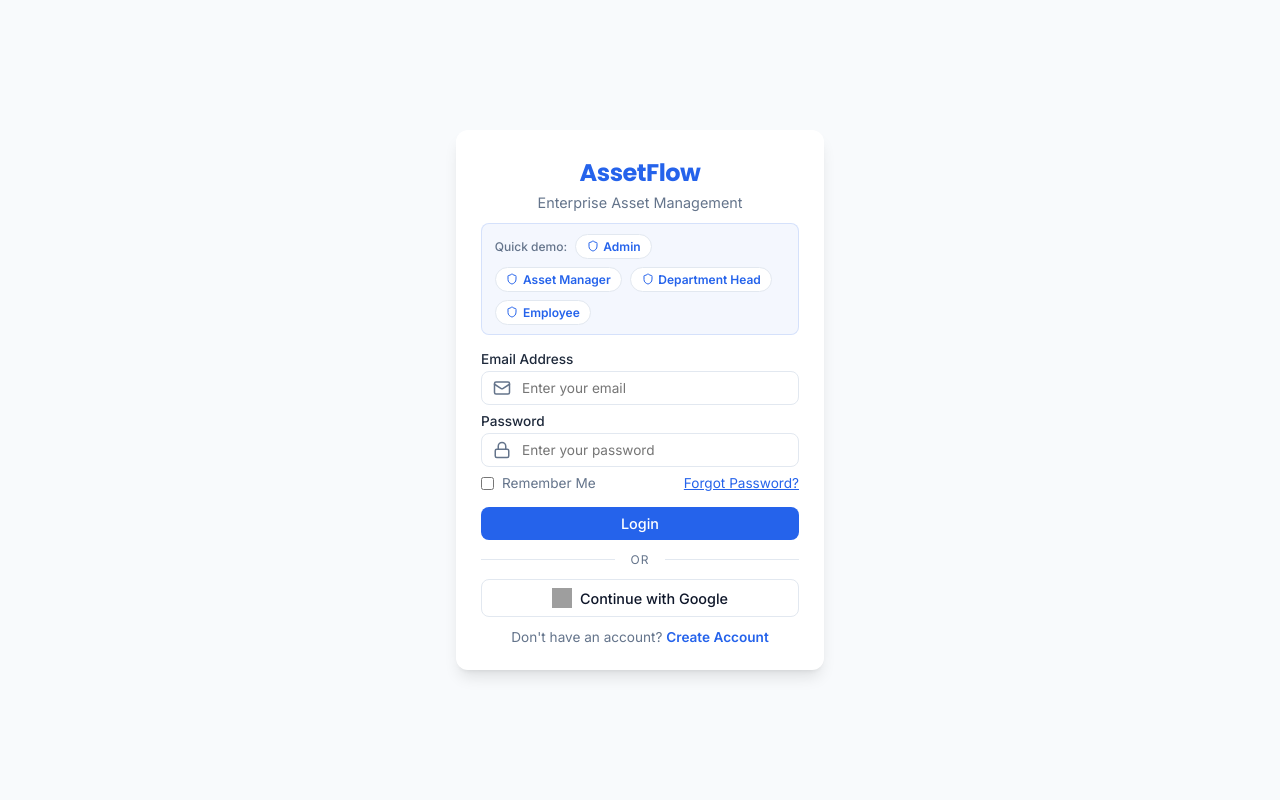
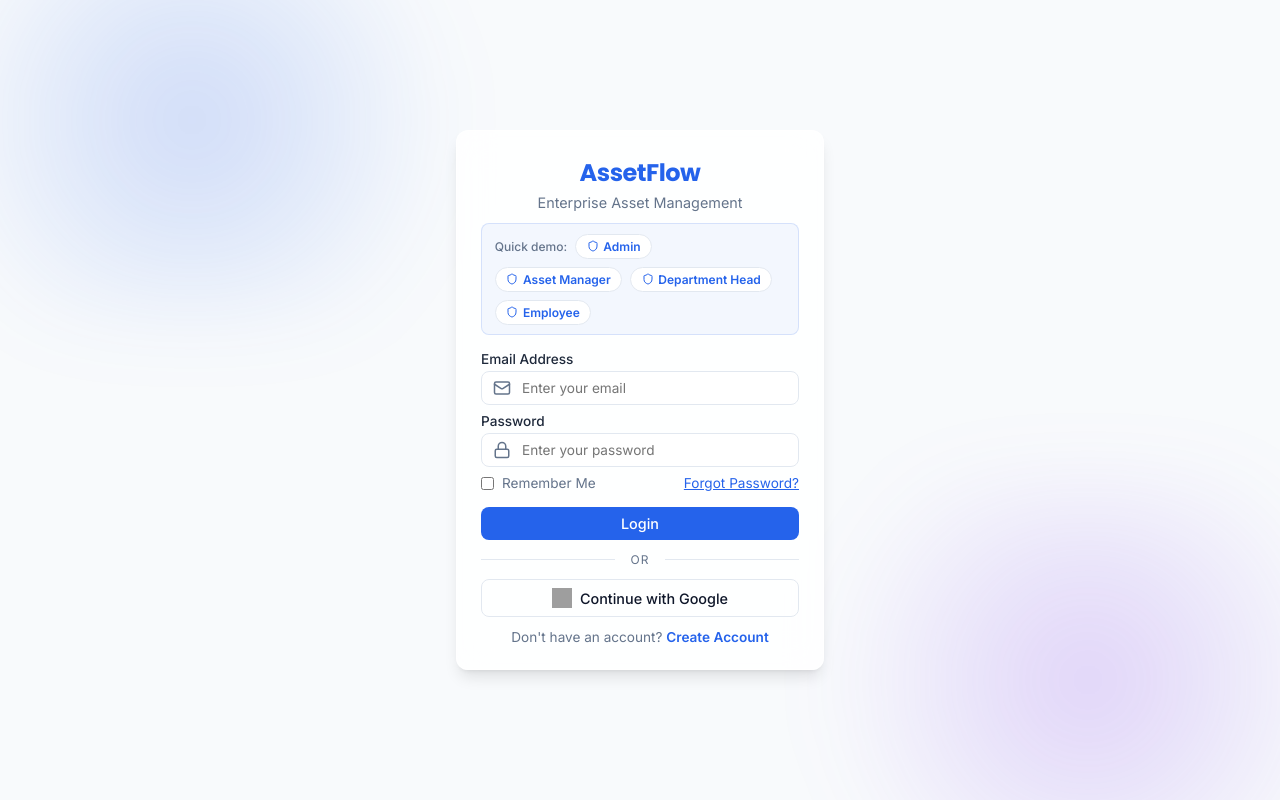
Before and after one commit to DevanshAdhia/AssetFlow-Problem-Statement, a React (Vite) app in the folder frontend/: page /dashboard in a window 1280 px wide. Both pictures are taken after a click on the button "Logout". Built offline with nearby package versions, Linux system fonts and the light colour scheme; grey boxes are pictures that could not be loaded.

Commit message:
style: restore admin blue theme and auth glassmorphism blur

```diff
--- a/frontend/src/index.css
+++ b/frontend/src/index.css
@@ -53,8 +53,18 @@ body {
 
 h1, h2, h3, h4, h5, h6 {
   font-family: var(--font-display);
-  font-weight: 600;
+  font-weight: 700;
   color: var(--secondary);
+}
+
+h1 {
+  font-size: 1.45rem;
+  margin: 0;
+}
+
+h2 {
+  font-size: 0.95rem;
+  margin: 0;
 }
 
 a {
--- a/frontend/src/layouts/AuthLayout.css
+++ b/frontend/src/layouts/AuthLayout.css
@@ -6,6 +6,26 @@
   position: relative;
   background-color: var(--bg-color);
   overflow: hidden;
+}
+
+.auth-layout::before {
+  content: '';
+  position: absolute;
+  top: -10%; left: -10%;
+  width: 50%; height: 50%;
+  background: radial-gradient(circle, rgba(37, 99, 235, 0.2) 0%, rgba(37, 99, 235, 0) 70%);
+  filter: blur(40px);
+  z-index: 0;
+}
+
+.auth-layout::after {
+  content: '';
+  position: absolute;
+  bottom: -10%; right: -10%;
+  width: 50%; height: 50%;
+  background: radial-gradient(circle, rgba(124, 58, 237, 0.2) 0%, rgba(124, 58, 237, 0) 70%);
+  filter: blur(40px);
+  z-index: 0;
 }
 
 .auth-container {
@@ -17,12 +37,13 @@
 }
 
 .auth-card {
-  background: var(--surface);
+  background: rgba(255, 255, 255, 0.85);
   border-radius: var(--radius);
   box-shadow: var(--shadow-lg);
   padding: 1.5rem;
-  backdrop-filter: blur(10px);
-  border: 1px solid rgba(255,255,255,0.2);
+  backdrop-filter: blur(16px);
+  -webkit-backdrop-filter: blur(16px);
+  border: 1px solid rgba(255,255,255,0.4);
   animation: slideUp 0.5s ease-out forwards;
   width: 100%;
 }
```
